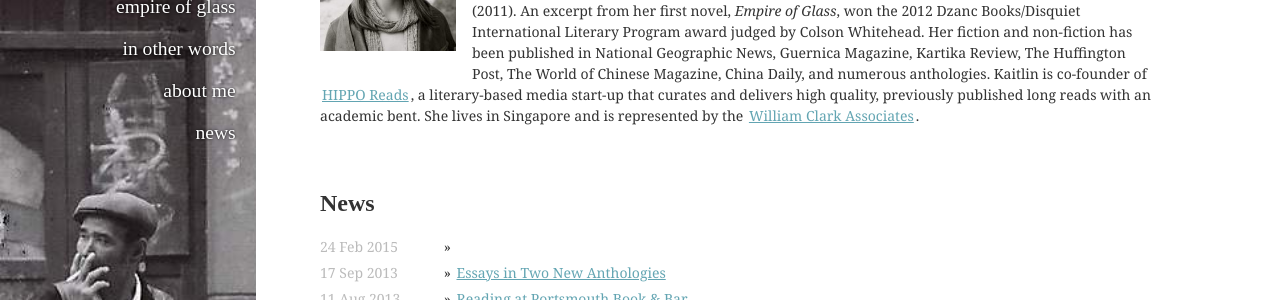
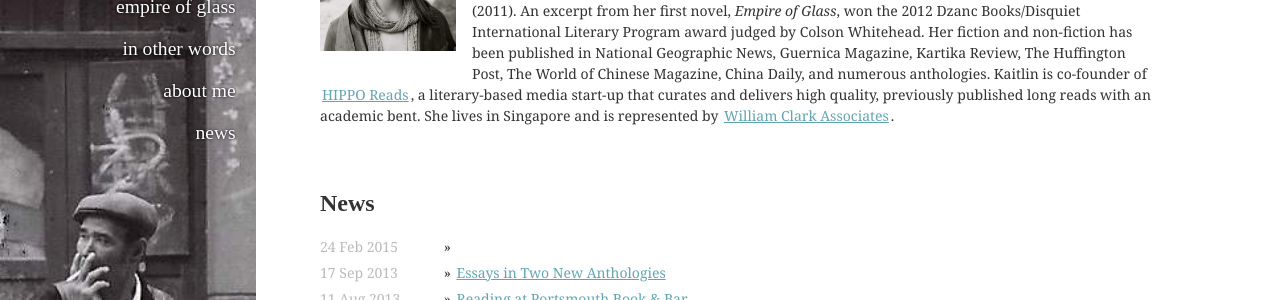
Before and after one commit to ajhit406/kato, a Jekyll site: the page built from index.md, in a window 1280 px wide. Shown: the part 150-450 px from the top of the page. Built offline with Jekyll 4.4.1, drawn with Linux system fonts in a browser that asks for light colours; some web fonts are replaced; Markdown is read by kramdown in place of the engine named in the settings.

Commit message:
Update index.md

```diff
--- a/index.md
+++ b/index.md
@@ -6,7 +6,7 @@
 
 <div class="kato-info clearfix">
   <image src="/images/katohp.jpg" alt="logo" class="logo" />
-  <p>Raised in New England, Kaitlin Solimine has considered China a second home for almost two decades. While majoring in East Asian Studies at Harvard University, she was a Harvard-Yenching scholar and wrote and edited <em>Let's Go: China</em> (St. Martin's Press). In 2006-2007, she was a U.S. Department of State Fulbright Creative Arts Fellow in China. She was the Donald E. Axinn Scholar in Fiction at the Bread Loaf Writers' Conference (2010) and graduated from the MFA program in writing at UC-San Diego (2011). An excerpt from her first novel, <em>Empire of Glass</em>, won the 2012 Dzanc Books/Disquiet International Literary Program award judged by Colson Whitehead. Her fiction and non-fiction has been published in National Geographic News, Guernica Magazine, Kartika Review, The Huffington Post, The World of Chinese Magazine, China Daily, and numerous anthologies. Kaitlin is co-founder of <a href="http://www.hipporeads.com/" target="_blank"> HIPPO Reads</a>, a literary-based media start-up that curates and delivers high quality, previously published long reads with an academic bent. She lives in Singapore and is represented by the <a href="http://www.wmclark.com/" target="_blank">William Clark Associates</a>.</p>
+  <p>Raised in New England, Kaitlin Solimine has considered China a second home for almost two decades. While majoring in East Asian Studies at Harvard University, she was a Harvard-Yenching scholar and wrote and edited <em>Let's Go: China</em> (St. Martin's Press). In 2006-2007, she was a U.S. Department of State Fulbright Creative Arts Fellow in China. She was the Donald E. Axinn Scholar in Fiction at the Bread Loaf Writers' Conference (2010) and graduated from the MFA program in writing at UC-San Diego (2011). An excerpt from her first novel, <em>Empire of Glass</em>, won the 2012 Dzanc Books/Disquiet International Literary Program award judged by Colson Whitehead. Her fiction and non-fiction has been published in National Geographic News, Guernica Magazine, Kartika Review, The Huffington Post, The World of Chinese Magazine, China Daily, and numerous anthologies. Kaitlin is co-founder of <a href="http://www.hipporeads.com/" target="_blank"> HIPPO Reads</a>, a literary-based media start-up that curates and delivers high quality, previously published long reads with an academic bent. She lives in Singapore and is represented by <a href="http://www.wmclark.com/" target="_blank">William Clark Associates</a>.</p>
 </div>
 
 <br />
```
